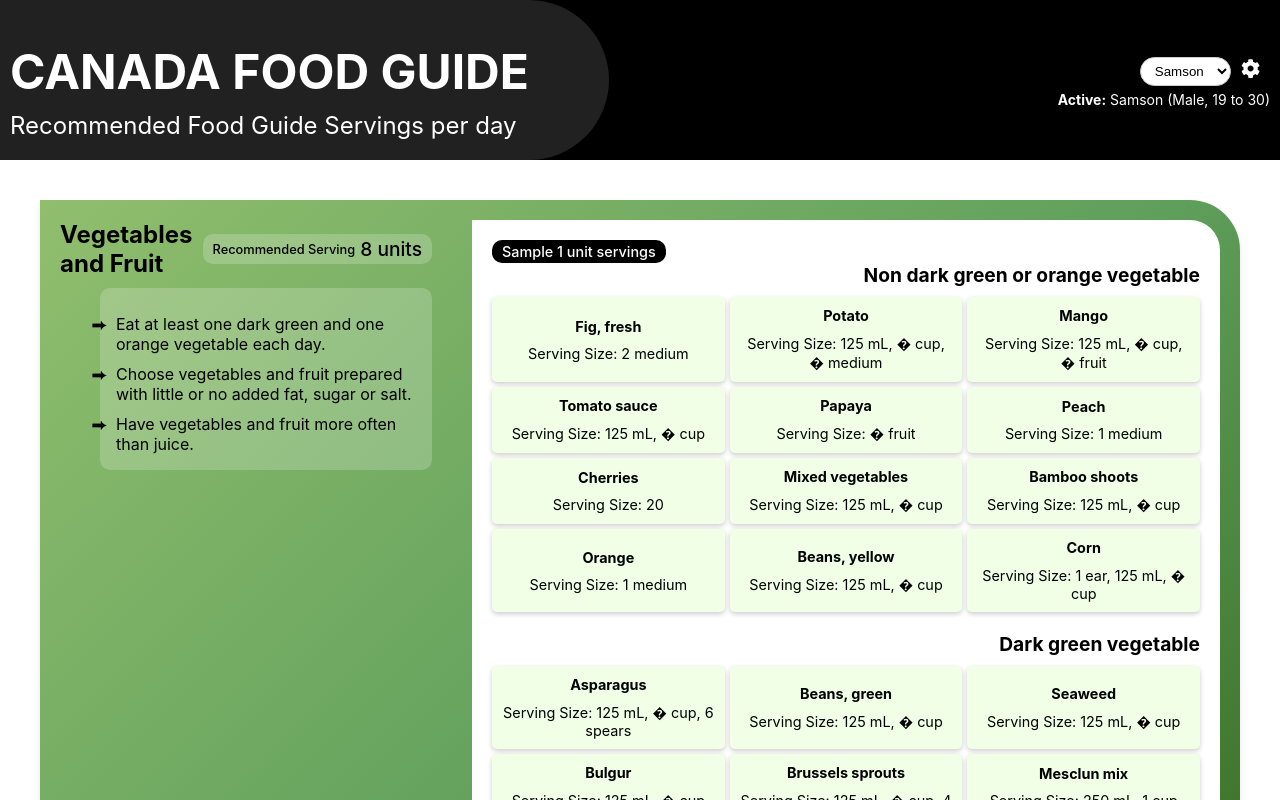
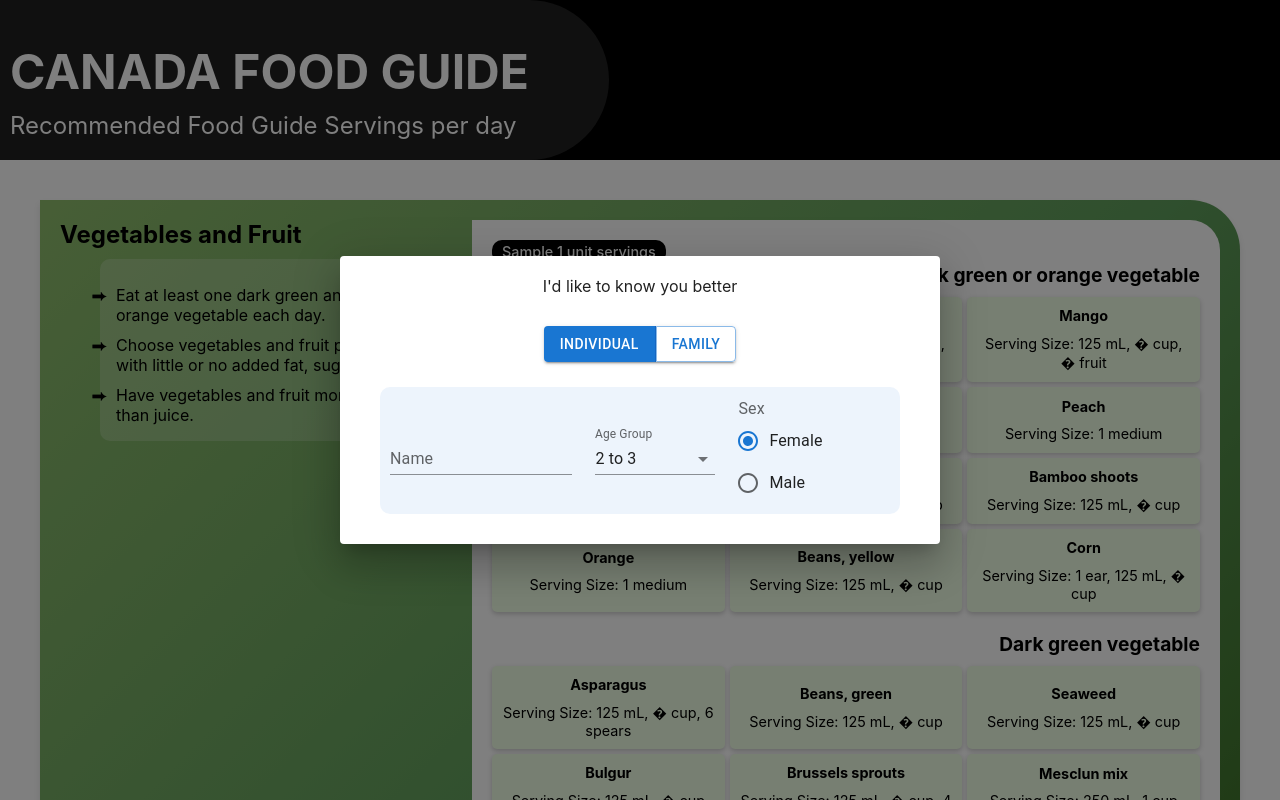
Before and after one commit to samsonmaconi/canada-food-guide, a React app: page / in a window 1280 px wide. Shown: the top 800 px of the page. Built offline with nearby package versions, Linux system fonts and the light colour scheme.

Commit message:
fix: completed user registration - completed registration component - linked components to redux store using hooks - style fixes

```diff
--- a/src/api/schema/FoodGuide.ts
+++ b/src/api/schema/FoodGuide.ts
@@ -1,7 +1,7 @@
 
 export const Genders = [
-    "Male",
-    "Female"
+    "Female",
+    "Male"
 ]
 
 export type Sex = "Male" | "Female";
@@ -18,6 +18,7 @@
 ]
 
 export interface ServingsGuide {
+    [key: string]: ServingsGuideEntry;
     Male: ServingsGuideEntry;
     Female: ServingsGuideEntry;
 }
--- a/src/components/FoodGroupCard/FoodGroupCard.tsx
+++ b/src/components/FoodGroupCard/FoodGroupCard.tsx
@@ -1,16 +1,19 @@
 import React from 'react'
 import PropTypes from 'prop-types'
-import { FoodGroup, FoodGroupCategory, ServingsGuide, Sex } from '../../api'
+import { FoodGroup, FoodGroupCategory, Person, ServingsGuide, Sex } from '../../api'
 import './FoodGroupCard.scss';
 import { STRING_CONSTANTS } from '../Strings.const';
 import FoodSamples from '../FoodSamples/FoodSamples';
 import useBreakpoint, { Breakpoints } from '../hooks/useBreakpoint';
+import { useAppSelector } from '../../redux/hooks';
 
-const FoodGroupCard = (props: { foodGroupData: FoodGroup, userInfo?: { sex: any; ageRange: any; } }) => {
+const FoodGroupCard = (props: { foodGroupData: FoodGroup }) => {
   const { id, name, directionalStatemments, categories, servingsGuide } = props.foodGroupData
+  const familyMembersData = useAppSelector(state => state.familyMembers);
+
   const breakpoint: Breakpoints = useBreakpoint();
   const isSmallScreen = [Breakpoints.sm, Breakpoints.md].includes(breakpoint);
-  const servingSize = props.userInfo && getServingSize(props.userInfo, servingsGuide);
+  const servingSize = familyMembersData.allMembers.length ? getServingSize(familyMembersData, servingsGuide) : "";
 
   return (
     <div className={`food-group-card bg-${id}`}>
@@ -42,8 +45,23 @@
   return categories ? <FoodSamples foodGroupCategories={categories} /> : null;
 }
 
-const getServingSize = (userInfo: { sex: Sex; ageRange: string; }, servingsGuide: ServingsGuide) => {
-  return servingsGuide[userInfo.sex][userInfo.ageRange];
+const getServingSize = (familyMembersData: { activeMemberIndex?: number; allMembers?: any; familyName?: any; isIndividual: any; }, servingsGuide: ServingsGuide) => {
+  const { isIndividual, allMembers, familyName, activeMemberIndex } = familyMembersData;
+  if (isIndividual) {
+    const userInfo: Person = allMembers[activeMemberIndex || 0];
+    return servingsGuide[userInfo.sex][userInfo.ageRange];
+  } else {
+    if (activeMemberIndex) {
+      const userInfo: Person = allMembers[activeMemberIndex - 1];
+      return servingsGuide[userInfo.sex][userInfo.ageRange];
+    } else {
+      let servings = 0;
+      allMembers.forEach((member: Person) => {
+        servings += servingsGuide[member.sex][member.ageRange]
+      });
+      return servings;
+    }
+  }
 }
 
 FoodGroupCard.propTypes = {
@@ -53,11 +71,7 @@
     directionalStatemments: PropTypes.arrayOf(PropTypes.string).isRequired,
     categories: PropTypes.arrayOf(PropTypes.object).isRequired,
     servingsGuide: PropTypes.object.isRequired
-  }).isRequired,
-  userInfo: PropTypes.shape({
-    ageRange: PropTypes.string.isRequired,
-    sex: PropTypes.string.isRequired
-  })
+  }).isRequired
 }
 
 export default React.memo(FoodGroupCard)
--- a/src/components/Header/Header.tsx
+++ b/src/components/Header/Header.tsx
@@ -12,7 +12,7 @@
         <h1 className="header-title">{title}</h1>
         <span className="header-description">{description}</span>
       </div>
-      {familyMembers && familyMembers.length ? <UserMenu familyMembers={familyMembers} /> : null}
+      {familyMembers && familyMembers.length ? <UserMenu /> : null}
     </header>
   );
 };
--- a/src/components/Registration/Registration.scss
+++ b/src/components/Registration/Registration.scss
@@ -0,0 +1,32 @@
+.registration {
+    padding: 20px 40px;
+    display: flex;
+    flex-direction: column;
+    align-items: center;
+
+    & .title {
+        margin-bottom: 15px;
+    }
+
+    &-form {
+        display: flex;
+        flex-direction: column;
+        align-items: center;
+    }
+
+    .invividualFamilyGrp {
+        margin-top: 15px;
+        margin-bottom: 15px;
+    }
+
+    .member-inputGroup {
+        display: flex;
+        align-items: center;
+        column-gap: 15px;
+        padding: 10px;
+        border-radius: 10px;
+        background: rgb(25 118 210 / 8%);
+        margin-top: 10px;
+        margin-bottom: 10px;
+    }
+}
--- /dev/null
+++ b/src/components/Registration/Registration.strings.ts
@@ -0,0 +1,12 @@
+// TODO: Localize for other languages
+
+export const REGISTRATION_STRING_CONSTANTS = {
+    userRegistration: "I'd like to know you better",
+    addMember: "Add Member",
+    individual: "Individual",
+    family: "Family",
+    familyName: "Family Name",
+    name: "Name",
+    ageGroup: "Age Group",
+    sex: "Sex"
+}
--- a/src/components/Registration/Registration.tsx
+++ b/src/components/Registration/Registration.tsx
@@ -1,8 +1,145 @@
-import React from 'react'
+import React, { useEffect, useState } from 'react'
+import './Registration.scss';
+import { Button, IconButton, ButtonGroup, TextField, FormControl, InputLabel, Select, MenuItem, FormControlLabel, FormLabel, Radio, RadioGroup } from '@mui/material';
+import { REGISTRATION_STRING_CONSTANTS } from './Registration.strings';
+import { FaTrashAlt, FaUserPlus } from 'react-icons/fa'
+import { AgeGroups, Genders } from '../../api';
+import { useAppDispatch, useAppSelector } from '../../redux/hooks';
+import { registerMembers } from '../../redux/slices/familyMembersSlice';
+
+
+// TODO: Form Fields Validation
 
 const Registration = () => {
+  const [isIndividual, setisIndividual] = useState(true);
+  const [familyName, setFamilyName] = useState("");
+  const [members, setMembers] = useState([
+    { name: "", ageRange: AgeGroups[0], sex: Genders[0] },
+    { name: "", ageRange: AgeGroups[0], sex: Genders[0] },
+  ]);
+
+  const familyMembersData = useAppSelector(state => state.familyMembers);
+  const isRegistrationDialogOpen = useAppSelector(state => state.registrationDialog.open);
+  const { activeMemberIndex, allMembers, familyName: _familyName, isIndividual: _isIndividual } = familyMembersData;
+  const dispatch = useAppDispatch();
+
+  useEffect(() => {
+    if (isIndividual) {
+      setMembers([members[0]])
+      setFamilyName("");
+    }
+  }, [isIndividual])
+
+
+
+  useEffect(() => {
+    if (isRegistrationDialogOpen) {
+      // read from redux
+      let members = [{ name: "", ageRange: AgeGroups[0], sex: Genders[0] }];
+      if (allMembers.length) {
+        members = [...(allMembers.map(member => ({ ...member })))];
+      }
+      setMembers(members)
+      setFamilyName(_familyName);
+      setisIndividual(_isIndividual);
+    } else {
+      // save to redux
+      dispatch(registerMembers({
+        activeMemberIndex: 0,
+        allMembers: [...members],
+        familyName,
+        isIndividual
+      }))
+    }
+  }, [isRegistrationDialogOpen])
+
+
+  const handleAgeGroupChange = (e: any, index: number) => {
+    const newMembers = [...members];
+    newMembers[index].ageRange = e.target.value;
+    setMembers(newMembers);
+  };
+
+  const handleFamilyNameChange = (e: any) => {
+    setFamilyName(e.target.value);
+  };
+
+  const handleNameChange = (e: any, index: number) => {
+    const newMembers = [...members];
+    newMembers[index].name = e.target.value;
+    setMembers(newMembers);
+  };
+
+  const handleSexChange = (e: any, index: number) => {
+    const newMembers = [...members];
+    newMembers[index].sex = e.target.value;
+    setMembers(newMembers);
+  };
+
+  const handleAddMember = () => {
+    setMembers([...members, { name: "", ageRange: AgeGroups[0], sex: Genders[0] }]);
+  };
+
+  const handleRemoveMember = (index: number) => {
+    const newMembers = [...members];
+    newMembers.splice(index, 1);
+    setMembers(newMembers);
+  };
+
   return (
-    <div>Registration</div>
+    <div className="registration">
+      <span className="title">{REGISTRATION_STRING_CONSTANTS.userRegistration}</span>
+      <div className="registration-form">
+        <ButtonGroup className='invividualFamilyGrp' variant="contained" aria-label="Individual or Family">
+          <Button onClick={() => setisIndividual(true)} variant={!isIndividual ? "outlined" : "contained"}>{REGISTRATION_STRING_CONSTANTS.individual}</Button>
+          <Button onClick={() => setisIndividual(false)} variant={isIndividual ? "outlined" : "contained"}>{REGISTRATION_STRING_CONSTANTS.family}</Button>
+        </ButtonGroup>
+        {!isIndividual ? <TextField value={familyName} onChange={handleFamilyNameChange} label={REGISTRATION_STRING_CONSTANTS.familyName} variant="standard" aria-label={REGISTRATION_STRING_CONSTANTS.name} />
+          : null}
+        {members.map((member, index) => {
+          const { name, ageRange, sex } = member;
+          return <div key={index} className="member-inputGroup">
+            <TextField value={name} onChange={(e) => handleNameChange(e, index)} label={REGISTRATION_STRING_CONSTANTS.name} variant="standard" aria-label={REGISTRATION_STRING_CONSTANTS.name} />
+            <FormControl variant="standard" sx={{ m: 1, minWidth: 120 }}>
+              <InputLabel id={`selectLabel${index}`}>{REGISTRATION_STRING_CONSTANTS.ageGroup}</InputLabel>
+              <Select
+                labelId={`selectLabel`}
+                value={ageRange}
+                onChange={(e) => handleAgeGroupChange(e, index)}
+                label={`selectLabel${index}`}
+              >
+                {AgeGroups.map((ageGroup, i) => <MenuItem key={i} value={ageGroup}>{ageGroup}</MenuItem>)}
+              </Select>
+            </FormControl>
+            <FormControl>
+              <FormLabel >{REGISTRATION_STRING_CONSTANTS.sex}</FormLabel>
+              <RadioGroup
+                row
+                aria-labelledby={REGISTRATION_STRING_CONSTANTS.sex}
+                name="sex"
+                value={sex}
+                defaultValue={Genders[0]}
+                onChange={(e) => handleSexChange(e, index)}
+              >
+                {Genders.map((gender, i) => <FormControlLabel key={i} value={gender} control={<Radio />} label={gender} />)}
+              </RadioGroup>
+            </FormControl>
+            {index > 0 && (
+              <IconButton className='delete' color="error" aria-label="remove member" component="label" onClick={() => handleRemoveMember(index)}>
+                <FaTrashAlt />
+              </IconButton>
+            )}
+          </div>
+        })
+        }
+        {!isIndividual && (
+          <Button onClick={handleAddMember} className="addMember" variant="outlined" startIcon={<FaUserPlus />}>
+            {REGISTRATION_STRING_CONSTANTS.addMember}
+          </Button>
+        )}
+
+      </div>
+    </div>
   )
 }
 
--- a/src/components/Strings.const.ts
+++ b/src/components/Strings.const.ts
@@ -9,5 +9,6 @@
     RecommendedServing: "Recommended Serving",
     ServingUnits: "{0} units",
     ServiceUnavailable: "Service currently unavailable. Please try again later.",
-    UpdateFamilyProfile: "Update Family Profile"
+    UpdateFamilyProfile: "Update Family Profile",
+    FamilyName: "{0} Family"
 }
--- a/src/components/UserMenu/UserMenu.tsx
+++ b/src/components/UserMenu/UserMenu.tsx
@@ -1,34 +1,30 @@
-import React, { useState } from 'react';
 import { FaCog } from 'react-icons/fa'
-import PropTypes from 'prop-types';
 import './UserMenu.scss';
-import { Person } from '../../api';
 import { STRING_CONSTANTS } from '../Strings.const';
 import { useAppDispatch, useAppSelector } from '../../redux/hooks';
 import { updateActiveMemberIndex } from '../../redux/slices/familyMembersSlice';
 import { closeDialog, openDialog } from '../../redux/slices/registrationDialogSlice';
 
-const UserInfo = (props: { name: any; ageGroup: any; sex: any; }) => {
-  const { name, ageGroup, sex } = props;
+const UserInfo = (props: { userInfo: { name: string; ageRange: any; sex: any; } }) => {
+  const { name, ageRange, sex } = props.userInfo;
+  const isFamilyName = !ageRange && !sex;
   return (
     <div className="user-info">
-      <span><b>{STRING_CONSTANTS.Active}:</b> {`${name} (${sex}, ${ageGroup})`}</span>
+      <span><b>{STRING_CONSTANTS.Active}:</b> {`${name}${isFamilyName ? "" : " (" + sex + ", " + ageRange + ")"}`}</span>
     </div>
   );
 }
 
-const UserMenu = (props: { familyMembers: Person[] }) => {
-  const { familyMembers } = props;
+const UserMenu = () => {
   const familyMembersData = useAppSelector(state => state.familyMembers);
   const isRegistrationDialogOpen = useAppSelector(state => state.registrationDialog.open);
-  const { allMembers, activeMemberIndex } = familyMembersData;
+  const { isIndividual, familyName, allMembers, activeMemberIndex } = familyMembersData;
   const dispatch = useAppDispatch();
-  const { name, ageRange, sex } = allMembers[activeMemberIndex];
-
+  const familyNameOption = !isIndividual ? STRING_CONSTANTS.FamilyName.replace("{0}", familyName) : undefined;
+  const familyMembersList = (familyNameOption ? [{ name: familyNameOption }, ...allMembers] : allMembers)
 
   const handleMemberSelect = (memberIndex: any) => {
     dispatch(updateActiveMemberIndex(+memberIndex));
-    // update the serving size on the parent component
   };
 
   return (
@@ -39,7 +35,7 @@
             value={activeMemberIndex}
             onChange={(e) => handleMemberSelect(e.target.value)}
           >
-            {familyMembers.map((member, key) => (
+            {familyMembersList.map((member, key) => (
               <option key={key} value={key}>
                 {member.name}
               </option>
@@ -48,13 +44,9 @@
         </div>
         <button onClick={(e) => dispatch(isRegistrationDialogOpen ? closeDialog() : openDialog())} title={STRING_CONSTANTS.UpdateFamilyProfile} className="user-menu-settings-button"><FaCog /></button>
       </div>
-      <UserInfo name={name} ageGroup={ageRange} sex={sex} />
+      <UserInfo userInfo={familyMembersList[activeMemberIndex]} />
     </div>
   );
 };
 
-UserMenu.propTypes = {
-  familyMembers: PropTypes.array.isRequired,
-};
-
 export default UserMenu;
--- a/src/pages/DailyFoodGuide/DailyFoodGuide.tsx
+++ b/src/pages/DailyFoodGuide/DailyFoodGuide.tsx
@@ -1,22 +1,27 @@
-import React, { useState } from 'react'
+import React, { useEffect } from 'react'
 import './DailyFoodGuide.scss';
 import { useApi } from '../../api';
 import { FoodGroupCard, Header, Registration } from '../../components'
 import { STRING_CONSTANTS } from '../../components/Strings.const';
 import { useAppDispatch, useAppSelector } from '../../redux/hooks';
 import Dialog from '@mui/material/Dialog';
-import { closeDialog } from '../../redux/slices/registrationDialogSlice';
+import { closeDialog, openDialog } from '../../redux/slices/registrationDialogSlice';
 
 const DailyFoodGuide = () => {
   const { data: foodGuideData, isLoading, error } = useApi();
   const familyMembersData = useAppSelector(state => state.familyMembers);
   const isRegistrationDialogOpen = useAppSelector(state => state.registrationDialog.open);
-  const { activeMemberIndex, allMembers } = familyMembersData;
+  const { allMembers } = familyMembersData;
   const dispatch = useAppDispatch();
-  const areThereFamilyMembers = allMembers.length > 0;
+  const areFamilyMembersRegistered = allMembers.length > 0;
   const isServiceAvailable = !error && foodGuideData;
 
-  console.log('data', foodGuideData)
+  useEffect(() => {
+    if(!areFamilyMembersRegistered) {
+      dispatch(openDialog());
+    }
+  }, [])
+
   return (
     <div className="daily-food-guide">
       <Header familyMembers={allMembers} />
@@ -28,7 +33,7 @@
         <div className="food-group-cards">
           {isServiceAvailable ?
             (foodGuideData?.foodGroupData.map((foodGroupData) => (
-              <FoodGroupCard key={foodGroupData.id} foodGroupData={foodGroupData} userInfo={areThereFamilyMembers ? allMembers[activeMemberIndex] : undefined}/>
+              <FoodGroupCard key={foodGroupData.id} foodGroupData={foodGroupData}/>
             )))
             :
             <span>{STRING_CONSTANTS.ServiceUnavailable}</span>
--- a/src/redux/slices/familyMembersSlice.ts
+++ b/src/redux/slices/familyMembersSlice.ts
@@ -4,25 +4,16 @@
   name: 'familyMembers',
   initialState: {
     activeMemberIndex: 0,
-    allMembers: [ // TODO: Clear
-      {
-        name: "Samson",
-        ageRange: "19 to 30",
-        sex: "Male"
-      },
-      {
-        name: "Joan",
-        ageRange: "71+",
-        sex: "Female"
-      }
-    ]
+    allMembers: new Array(),
+    familyName: "",
+    isIndividual: true
   },
   reducers: {
     registerMembers: (state, action) => {
-      state = {
-        activeMemberIndex: 0,
-        allMembers: action.payload
-      }
+      state.activeMemberIndex = 0;
+      state.allMembers = [...action.payload.allMembers]
+      state.familyName = action.payload.familyName
+      state.isIndividual = action.payload.isIndividual
     },
     updateActiveMemberIndex: (state, action) => {
       state.activeMemberIndex = action.payload
@@ -30,7 +21,9 @@
     reset: (state, action) => {
       state = {
         activeMemberIndex: 0,
-        allMembers: []
+        allMembers: [],
+        familyName: "",
+        isIndividual: true
       }
     },
   },
```
